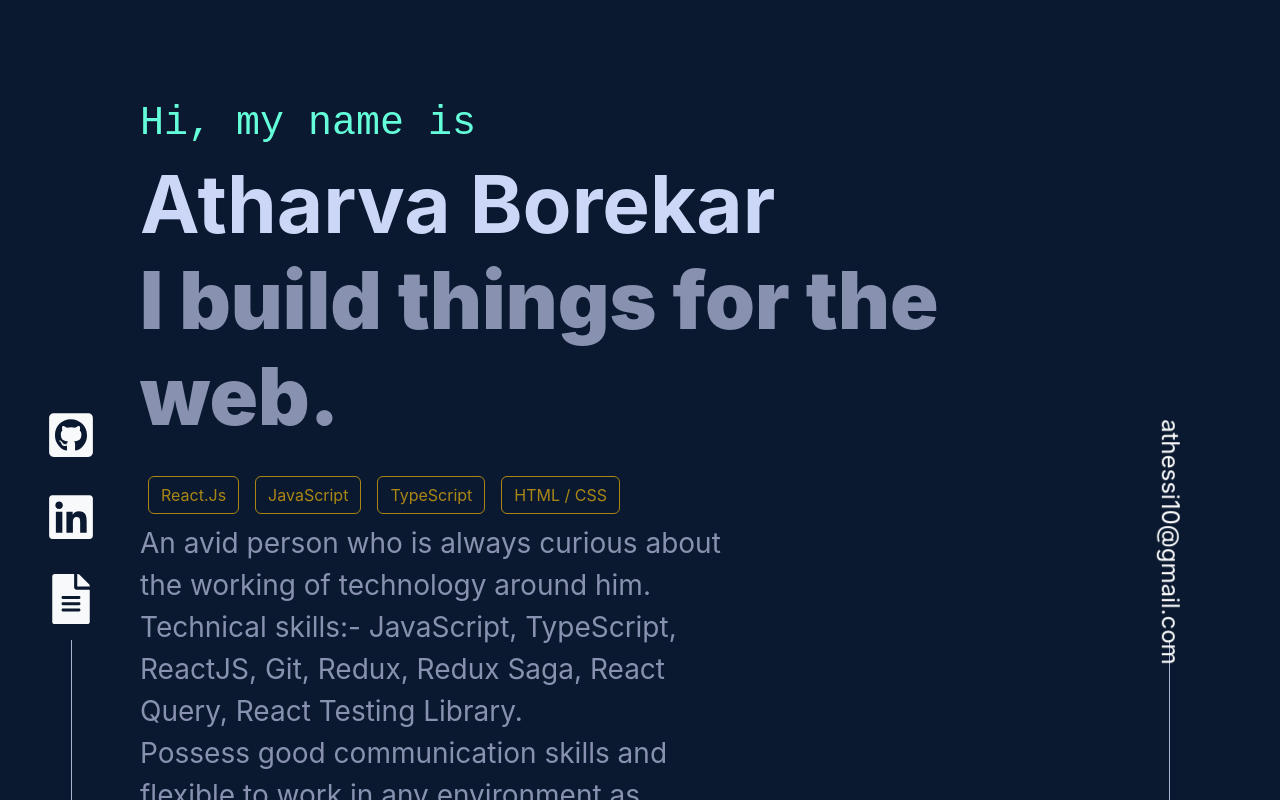
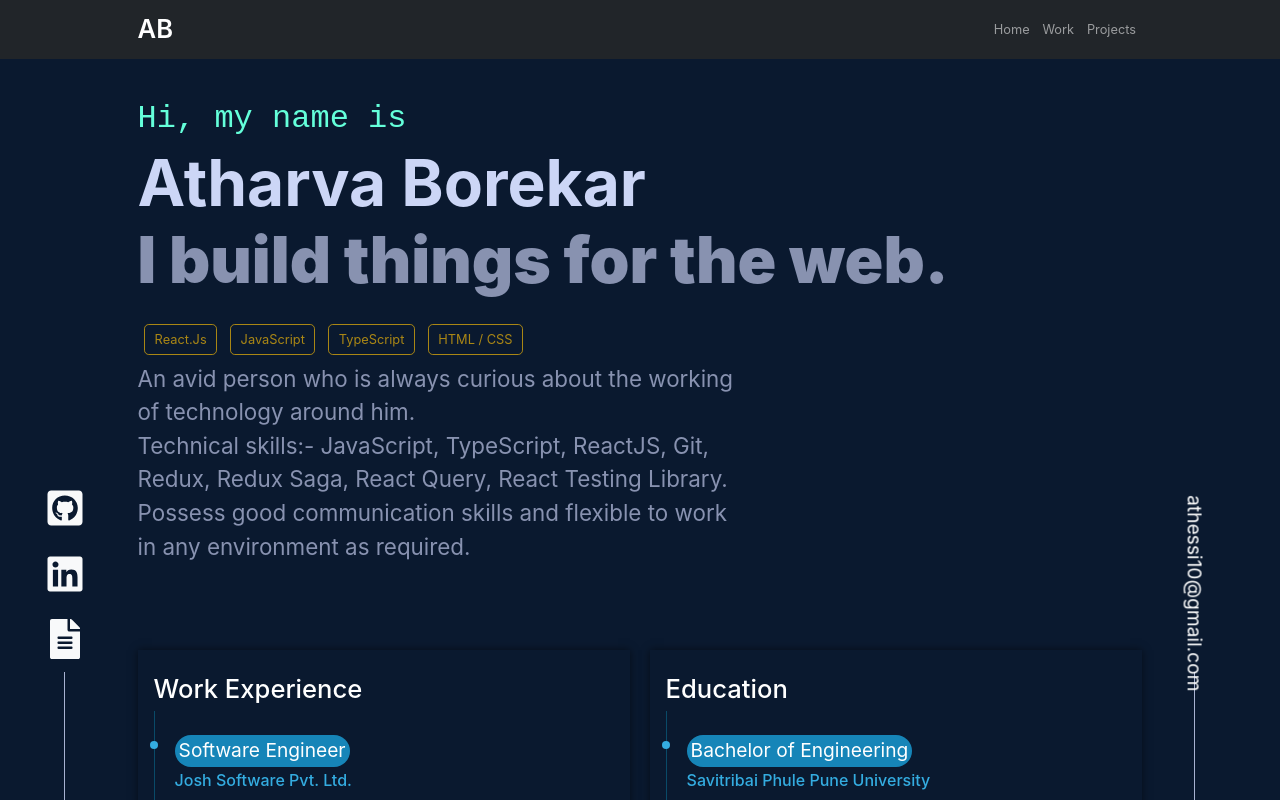
Before and after one commit to atharva-borekar/react-portfolio-2, a React (Create React App) app: page / in a window 1280 px wide. Shown: the top 800 px of the page. Built offline with nearby package versions, Linux system fonts and the light colour scheme.

Commit message:
Added navbar

```diff
--- a/src/App.css
+++ b/src/App.css
@@ -44,6 +44,13 @@
 body {
   background-color: var(--navy);
 }
+
+.navbar-brand {
+  height: max-content;
+  font-weight: 600;
+  font-size: 2rem;
+}
+
 .social-media-container {
   position: fixed;
   bottom: 0;
@@ -406,3 +413,7 @@ body {
 .pointer:hover {
   cursor: pointer;
 }
+
+.toggle-zoom {
+  display: none;
+}
--- a/src/App.tsx
+++ b/src/App.tsx
@@ -1,4 +1,5 @@
-import { Button, Col, Container, Row } from "react-bootstrap";
+import { useEffect } from "react";
+import { Button, Col, Container, Nav, Navbar, Row } from "react-bootstrap";
 import { CgWebsite } from "react-icons/cg";
 import { FaFileAlt, FaGithubSquare, FaLinkedin } from "react-icons/fa";
 import "./App.css";
@@ -239,17 +240,42 @@ const ProjectCard = ({
           </ul>
         </div>
       </div>
-      {/* <div className="card-description">
-        <p className="text-body">{project.summary}</p>
-      </div> */}
     </div>
   );
 };
 
+function CollapsibleExample() {
+  return (
+    <Navbar collapseOnSelect fixed="top" expand="lg" bg="dark" variant="dark">
+      <Container>
+        <Navbar.Brand href="#home" className="navbar-brand">
+          AB
+        </Navbar.Brand>
+        <Navbar.Toggle aria-controls="responsive-navbar-nav" />
+        <Navbar.Collapse id="responsive-navbar-nav">
+          <Nav className="me-auto"></Nav>
+          <Nav>
+            <Nav.Link href="#home">Home</Nav.Link>
+            <Nav.Link href="#work">Work</Nav.Link>
+            <Nav.Link href="#projects">Projects</Nav.Link>
+          </Nav>
+        </Navbar.Collapse>
+      </Container>
+    </Navbar>
+  );
+}
+
+function toggleZoomScreen() {
+  (document.body.style as any).zoom = "80%";
+}
 function App() {
+  useEffect(() => {
+    toggleZoomScreen();
+  }, []);
   return (
     <div className="main">
-      <section>
+      <CollapsibleExample />
+      <section id="home">
         <Container>
           <div className="intro-start">
             <h1>Hi, my name is</h1>
@@ -311,7 +337,7 @@ function App() {
         </Container>
       </section>
 
-      <section id="cards">
+      <section id="projects">
         <Container>
           <h2 className="text-light">Projects</h2>
           <div className="projects-container">
```
